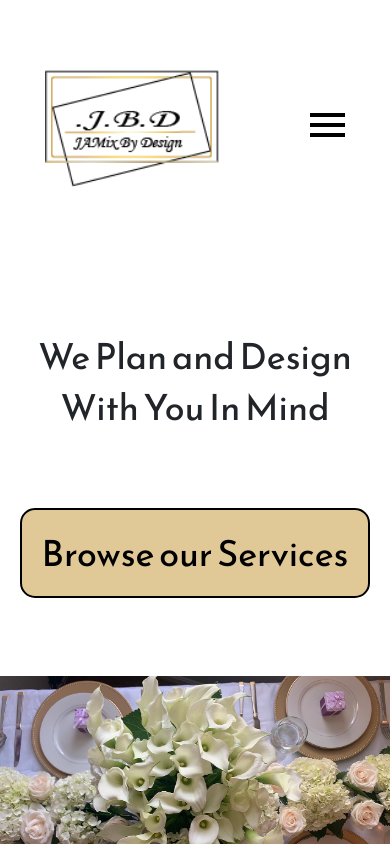
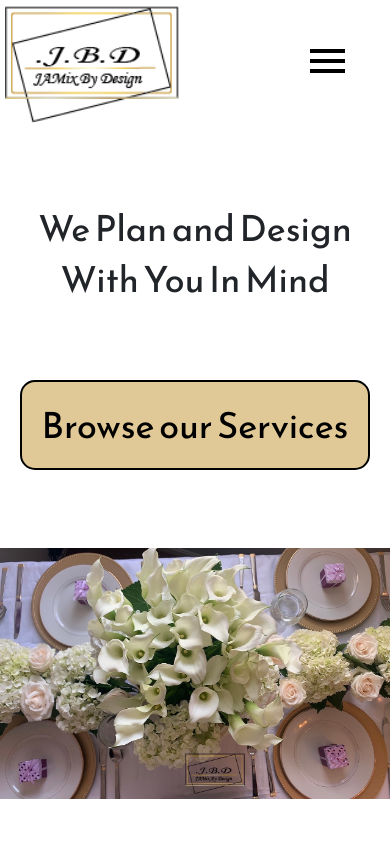
Before and after one commit to StefonSimmons/jamix-by-design, a React (Create React App) app: page / in a window 390 px wide. Shown: the top 844 px of the page. Built offline with nearby package versions, Linux system fonts and the light colour scheme.

Commit message:
fixed <576px header

```diff
--- a/src/App.js
+++ b/src/App.js
@@ -37,6 +37,7 @@ function App() {
       <Route exact path="/gallery">
         <Gallery setIndex={setIndex} setGalleryModal={setGalleryModal} />
       </Route>
+
       {/* Non-routes */}
       <GalleryCarousel
         setIndex={setIndex}
--- a/src/styles/layout/_header.scss
+++ b/src/styles/layout/_header.scss
@@ -1,35 +1,38 @@
-header{
+header {
   display: flex;
   flex-direction: column;
   align-items: center;
   justify-content: space-around;
-  @media(max-width: 768px){
+  @media (max-width: 768px) {
     flex-direction: row;
-    justify-content: space-around;
+  }
+  @media (max-width: 576px) {
+    justify-content: space-between;
+    margin: 0 45px 0 5px;
   }
 
-  img{
+  img {
     width: 258px;
     height: 168px;
-    @media(max-width: 768px){
+    @media (max-width: 768px) {
       width: 174px;
       height: 117px;
     }
   }
-  nav{
+  nav {
     display: flex;
     justify-content: space-evenly;
     font-size: $m-font-size;
     width: 100%;
-    @media(max-width: 768px){
+    @media (max-width: 768px) {
       display: none;
     }
-    a{
-      transition: all .15s ease-in-out;
-      &:visited{
+    a {
+      transition: all 0.15s ease-in-out;
+      &:visited {
         outline: solid 1px white;
       }
-      &:hover{
+      &:hover {
         color: $gold;
       }
     }
--- a/src/styles/layout/_layout.scss
+++ b/src/styles/layout/_layout.scss
@@ -3,4 +3,8 @@
   width: 100vw;
   display: grid;
   grid-template-rows: 256px auto 60px;
+
+  @media(max-width: 576px){
+    grid-template-rows: 128px auto 60px;
+  }
 }
--- a/src/styles/main.css
+++ b/src/styles/main.css
@@ -138,6 +138,12 @@
   grid-template-rows: 256px auto 60px;
 }
 
+@media (max-width: 576px) {
+  .app-layout {
+    grid-template-rows: 128px auto 60px;
+  }
+}
+
 header {
   display: flex;
   flex-direction: column;
@@ -148,7 +154,13 @@ header {
 @media (max-width: 768px) {
   header {
     flex-direction: row;
-    justify-content: space-around;
+  }
+}
+
+@media (max-width: 576px) {
+  header {
+    justify-content: space-between;
+    margin: 0 45px 0 5px;
   }
 }
 
@@ -178,7 +190,7 @@ header nav {
 }
 
 header nav a {
-  transition: all .15s ease-in-out;
+  transition: all 0.15s ease-in-out;
 }
 
 header nav a:visited {
```
Also changed, not shown: 1 other file (tests, documents, lock files or other folders).
